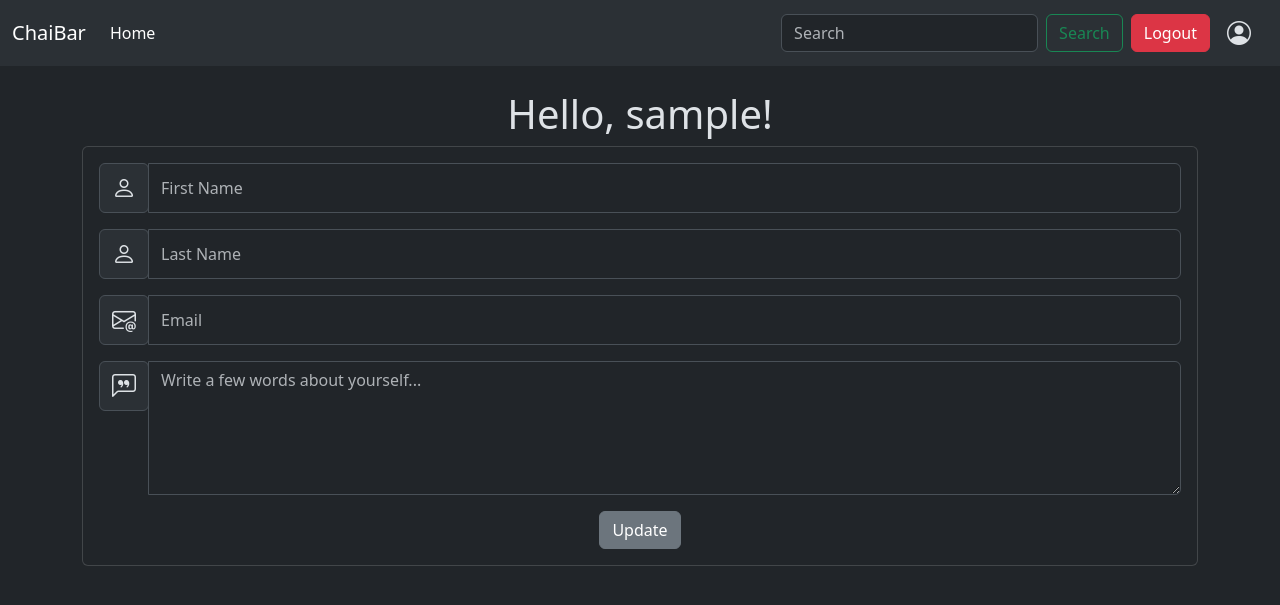
After one commit to ashutosh29599/Chai-Aur-Code, a Django app: page /tweet/profile/ in a window 1280 px wide. The commit adds this page. Shown: the top 605 px of the page. Run offline with Django 5.2, Linux system fonts and the light colour scheme; the visitor is signed in with stand-in values (Sample User, id 1).

Commit message:
Add profile page and profile updation form.

```diff
--- a/templates/layout.html
+++ b/templates/layout.html
@@ -5,6 +5,7 @@
     <meta charset="UTF-8">
     <meta name="viewport" content="width=device-width, initial-scale=1.0">
     <link href="https://cdn.jsdelivr.net/npm/bootstrap@5.3.3/dist/css/bootstrap.min.css" rel="stylesheet" integrity="sha384-QWTKZyjpPEjISv5WaRU9OFeRpok6YctnYmDr5pNlyT2bRjXh0JMhjY6hW+ALEwIH" crossorigin="anonymous">
+    <link rel="stylesheet" href="https://cdn.jsdelivr.net/npm/bootstrap-icons@1.11.3/font/bootstrap-icons.min.css">
     <title>
         {% block title %}
             Chai aur Django
@@ -55,6 +56,9 @@
                 <a href="{% url 'register' %}" class="btn btn-primary mx-2">Register</a>
                 <a href="{% url 'login' %}" class="btn btn-success mx-2">Login</a>
             {% endif %}
+            <a href="{% url 'profile' %}" class="btn">
+                <i class="bi bi-person-circle ms-1 me-1" style="font-size: 1.5em;"></i>
+            </a>
         </div>
     </div>
     </nav>
--- a/tweet/forms.py
+++ b/tweet/forms.py
@@ -1,4 +1,5 @@
 from django import forms
+from django.db import models
 from django.contrib.auth.models import User
 from django.contrib.auth.forms import UserCreationForm
 
@@ -22,3 +23,25 @@ class UserRegistrationForm(UserCreationForm):
             "password1",
             "password2",
         )  # this is a tuple -- we are using a built-in model.
+
+
+class Profile(models.Model):
+    user = models.OneToOneField(User, on_delete=models.CASCADE)
+
+    first_name = models.CharField(max_length=50)
+    last_name = models.CharField(max_length=50)
+    email = models.EmailField(unique=True)
+    bio = models.TextField(max_length=240)
+
+    def __str__(self) -> str:
+        return self.user.username
+
+class UserProfileUpdateForm(forms.ModelForm):
+    first_name = forms.CharField(widget=forms.TextInput(attrs={"class": "form-control", "placeholder": "First Name"}))
+    last_name = forms.CharField(widget=forms.TextInput(attrs={"class": "form-control", "placeholder": "Last Name"}))
+    email = forms.EmailField(widget=forms.TextInput(attrs={"class": "form-control", "placeholder": "Email"}))
+    bio = forms.CharField(widget=forms.Textarea(attrs={'class': 'form-control', 'rows': 5, "placeholder": "Write a few words about yourself..."}))
+
+    class Meta:
+        model = Profile
+        fields = ['first_name', 'last_name', 'email', 'bio']
--- /dev/null
+++ b/tweet/templates/profile.html
@@ -0,0 +1,57 @@
+{% extends "layout.html" %}
+
+{% block title %}
+    Chai aur Tweet
+{% endblock title %}
+
+{% block content %}
+    <h1 class="text-center mt-4">Hello, {{ user.username }}!</h1>
+
+    <div class="card text-center w-100">
+
+        <div class="card-body">
+
+            <div class="input-group mb-3">
+                <div class="input-group-prepend">
+                    <span class="input-group-text" id="basic-addon1">
+                        <i class="bi bi-person" style="font-size: 1.5em;"></i>
+                    </span>
+                </div>
+                {{ form.first_name }}
+            </div>
+
+            <div class="input-group mb-3">
+                <div class="input-group-prepend">
+                    <span class="input-group-text" id="basic-addon1">
+                        <i class="bi bi-person" style="font-size: 1.5em;"></i>
+                    </span>
+                </div>
+                {{ form.last_name }}
+            </div>
+
+            <div class="input-group mb-3">
+                <div class="input-group-prepend">
+                    <span class="input-group-text" id="basic-addon1">
+                        <i class="bi bi-envelope-at" style="font-size: 1.5em;"></i>
+                    </span>
+                </div>
+                {{ form.email }}
+            </div>
+
+            <div class="input-group mb-3">
+                <div class="input-group-prepend">
+                    <span class="input-group-text" id="basic-addon1">
+                        <i class="bi bi-chat-left-quote" style="font-size: 1.5em;"></i>
+                    </span>
+                </div>
+                {{ form.bio }}
+            </div>
+
+            <a href="" class="btn btn-secondary">Update</a>
+        <!--   <button class="btn btn-secondary">Update</button>-->
+        </div>
+    </div>
+
+
+<!--    {{form.as_p}}-->
+{% endblock content %}
--- a/tweet/urls.py
+++ b/tweet/urls.py
@@ -9,4 +9,5 @@ urlpatterns = [
     path('<int:tweet_id>/delete/', views.tweet_delete, name='tweet_delete'),
     path('register/', views.register, name='register'),
     path('search/', views.tweet_search, name='search'),
+    path('profile/', views.profile, name='profile'),
 ]
--- a/tweet/views.py
+++ b/tweet/views.py
@@ -1,9 +1,10 @@
 from django.shortcuts import render, get_object_or_404, redirect
 from django.contrib.auth.decorators import login_required
 from django.contrib.auth import login
+from django.contrib.auth.forms import UserChangeForm
 
 from .models import Tweet
-from .forms import TweetForm, UserRegistrationForm
+from .forms import TweetForm, UserRegistrationForm, UserProfileUpdateForm
 
 # Create your views here.
 
@@ -17,13 +18,18 @@ def tweet_list(request):
 
     return render(request, "tweet_list.html", {"tweets": tweets})
 
+
 def tweet_search(request):
     if request.method == "POST":
-        query = request.POST.get('search')
+        query = request.POST.get("search")
 
         if query:
             tweets = Tweet.objects.filter(text__icontains=query).order_by("-created_at")
-            return render(request, "tweet_list.html", {"tweets": tweets, "search": True, "query": query})
+            return render(
+                request,
+                "tweet_list.html",
+                {"tweets": tweets, "search": True, "query": query},
+            )
 
     return redirect("tweet_list")
 
@@ -85,8 +91,13 @@ def register(request):
             user.set_password(form.cleaned_data["password1"])
             user.save()
             login(request, user)
-            return redirect('tweet_list')
+            return redirect("tweet_list")
     else:
         form = UserRegistrationForm()
 
-    return render(request, 'registration/register.html', {"form": form})
+    return render(request, "registration/register.html", {"form": form})
+
+
+@login_required
+def profile(request):
+    return render(request, "profile.html", {"form": UserProfileUpdateForm})
```
